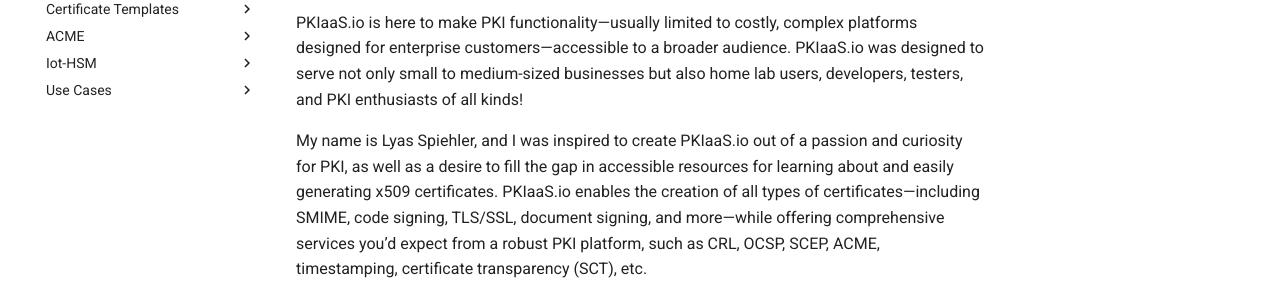
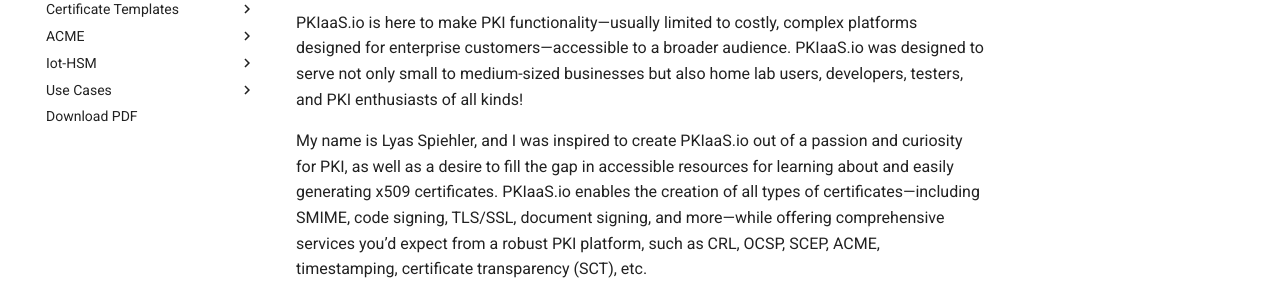
Before and after one commit to lspiehler/pkiaas-docs, an MkDocs documentation site: the page built from docs/index.md, in a window 1280 px wide. Shown: the part 237-537 px from the top of the page. Built offline with MkDocs 1.6.1 and Material for MkDocs 9.7.7, drawn with Linux system fonts in a browser that asks for light colours; comment, search, counter and statistics services are not loaded.

Commit message:
enable PDF

```diff
--- a/mkdocs.yml
+++ b/mkdocs.yml
@@ -41,12 +41,12 @@
       - Provisioning: iot-hsm/provisioning.md
   - Use Cases:
     - Sample Use Case: use-cases/sample-use-case.md
-  #- Download PDF: pdf/document.pdf
+  - Download PDF: pdf/document.pdf
 
 plugins:
   - search
   - glightbox
-  #- with-pdf
+  - with-pdf
 
 extra:
   analytics:
```
